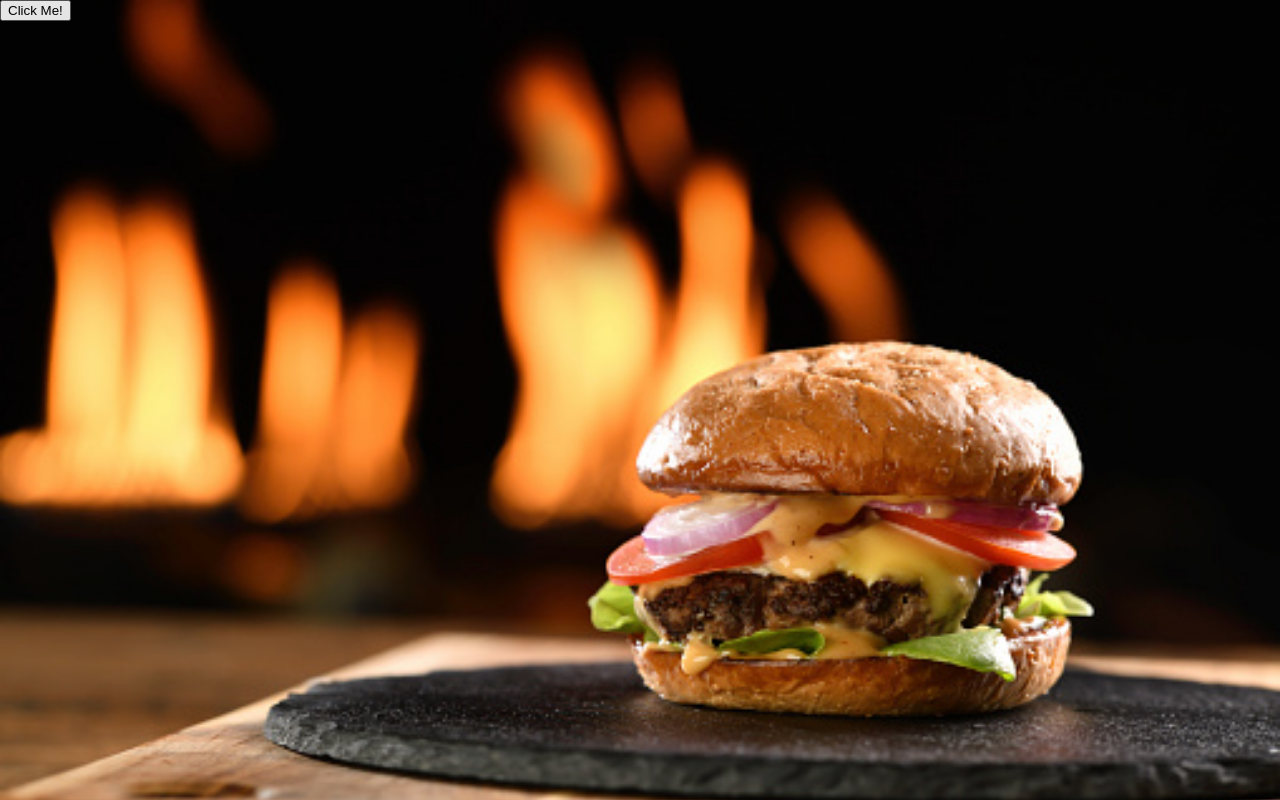
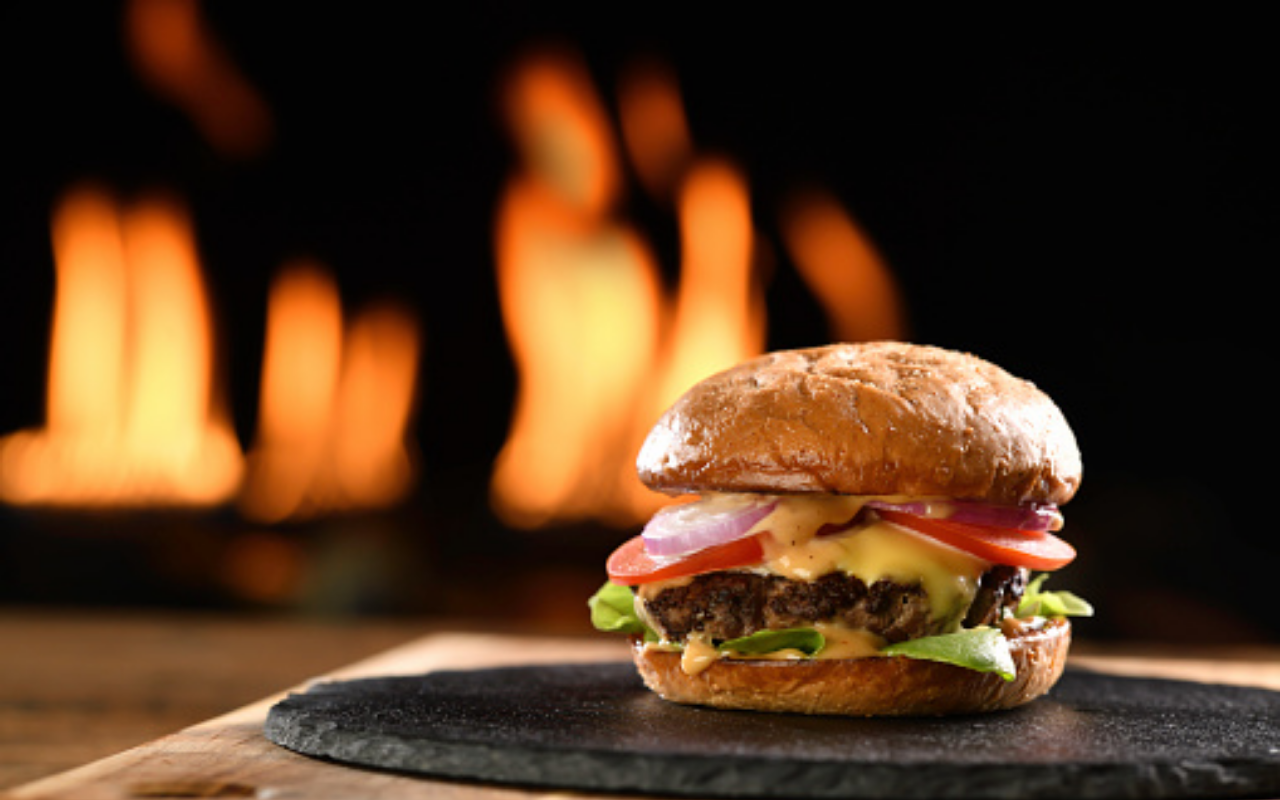
Before and after one commit to ahmedhosssam/restaurant-page, a website built with webpack: page dist/index.html in a window 1280 px wide. Built offline with nearby package versions, Linux system fonts and the light colour scheme.

Commit message:
check that everything is working!

```diff
--- a/package.json
+++ b/package.json
@@ -23,5 +23,8 @@
     "style-loader": "^3.3.1",
     "webpack": "^5.75.0",
     "webpack-cli": "^5.0.1"
+  },
+  "dependencies": {
+    "lodash": "^4.17.21"
   }
 }
--- a/src/home.js
+++ b/src/home.js
@@ -1,7 +1 @@
-export default function homePage() {
-  const btn = document.createElement('button');
-  btn.innerHTML = 'Click Me!';
-  console.log('Hello from home.js');
-
-  return btn;
-}
+export default function homePage() {}
--- a/src/script.js
+++ b/src/script.js
@@ -1,4 +1,3 @@
+import _ from 'lodash';
 import homePage from './home.js';
 import '../src/style.css';
-
-document.body.appendChild(homePage());
--- a/src/style.css
+++ b/src/style.css
@@ -2,6 +2,5 @@ body {
   margin: 0;
   padding: 0;
   background-image: url('../assets/background.jpg');
-  background-repeat: no-repeat;
   background-size: cover;
 }
```
Also changed, not shown: dist/index.html, dist/main.js, dist/main.js.LICENSE.txt (added), 2 other files.
